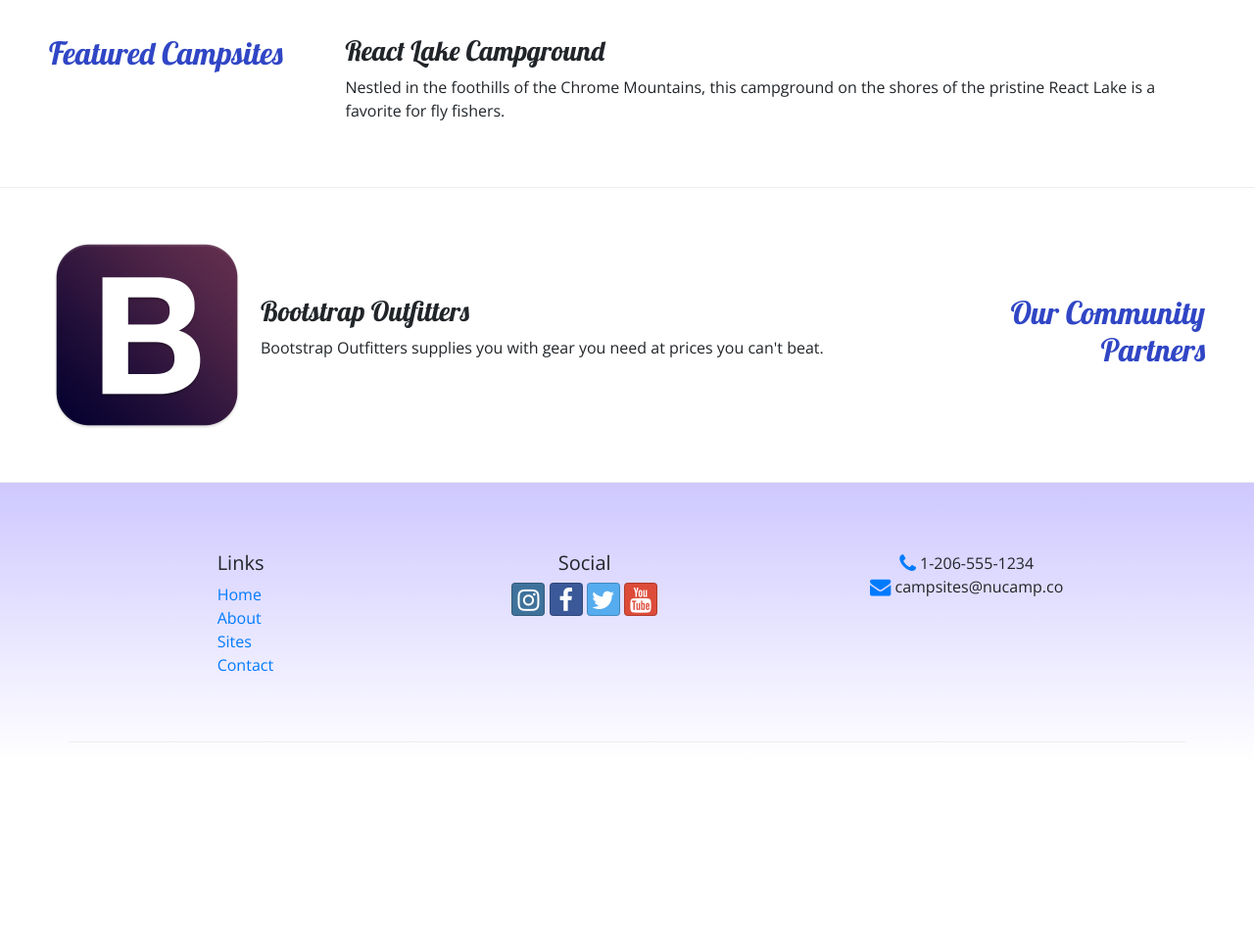
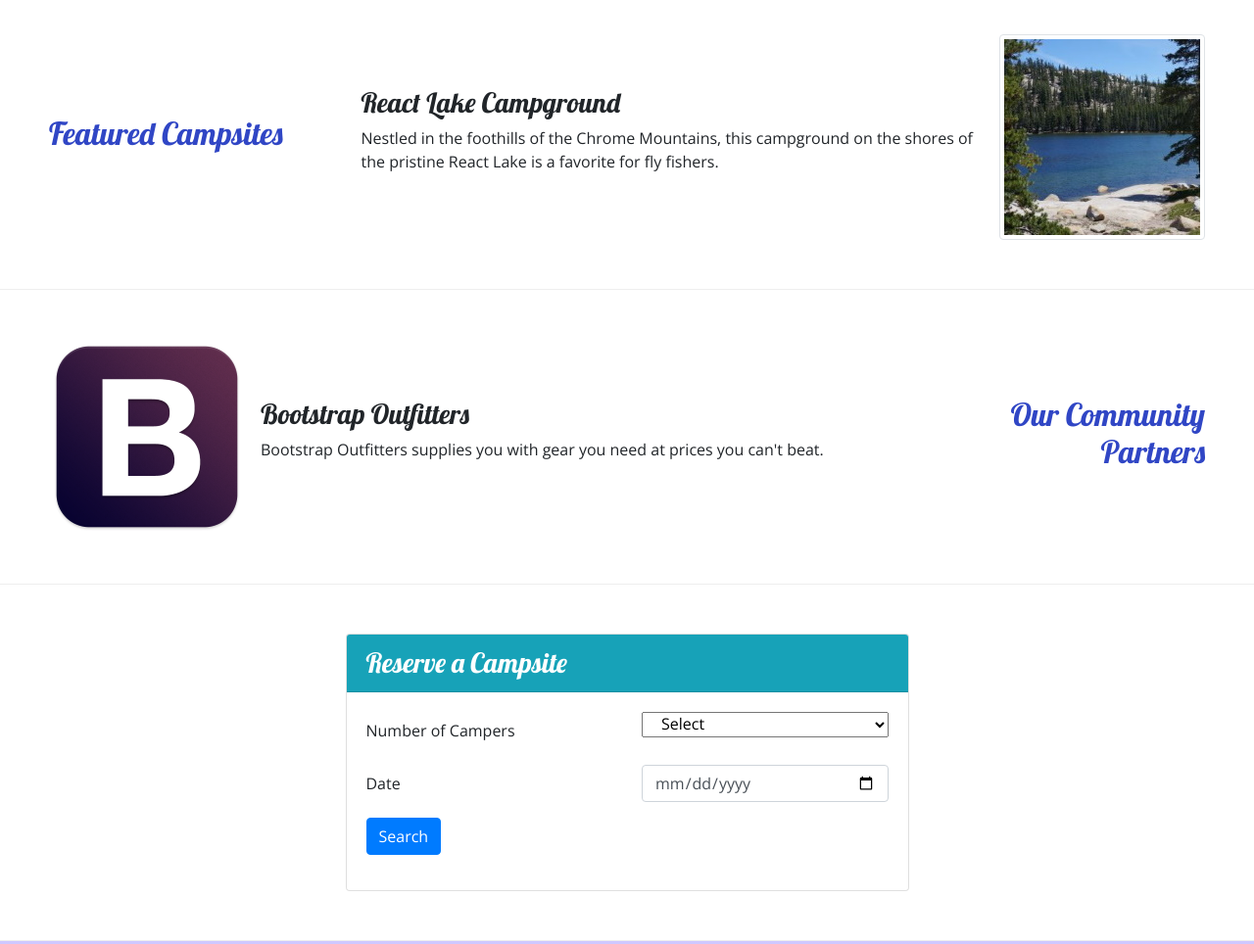
Before and after one commit to WebFullStack-IfyDiamond/NucampTestSite, a website: page index.html in a window 1280 px wide. Shown: the part 560-1524 px from the top of the page at 98% size. Before the commit the page ends 1338 px from the top, so only its background shows below. Drawn offline with nearby package versions, Linux system fonts and the light colour scheme.

Commit message:
add reserve form on home page

```diff
--- a/index.html
+++ b/index.html
@@ -26,6 +26,10 @@
                <div class="col">
                     <h1>NuCamp</h1>
                     <h2>a better way to camp</h2>
+               </div>
+               <!-- text-nowrap enable text not to be wrapped -->
+               <div class="col-md-4 col-xl-2 btn-lg text-nowrap">
+                   <a class="btn btn-info text-white " type="button" href="#reserveForm">Reserve Campsite</a>
                </div>
             </div>
         </div>
@@ -68,13 +72,17 @@
         </div>
 
         <div class="row row-content">
-            <div class="col-sm-4 col-md-3 ">
+            <div class="col-sm-4 col-md-3 align-self-center">
                 <h2>Featured Campsites</h2>
             </div>
-
             <div class="col">
-                <h3>React Lake Campground</h3>
-                <p class="d-none d-sm-block">Nestled in the foothills of the Chrome Mountains, this campground on the shores of the pristine React Lake is a favorite for fly fishers.</p>
+                <div class="media">
+                    <img class="img-thumbnail order-last"src="img/react-lake-thumb.jpg" alt="lake picture">
+                   <div class="media-body align-self-center ml-3">
+                    <h3>React Lake Campground</h3>
+                        <p class="d-none d-sm-block">Nestled in the foothills of the Chrome Mountains, this campground on the shores of the pristine React Lake is a favorite for fly fishers.</p>
+                   </div>
+                </div>
             </div>
         </div>
 
@@ -93,6 +101,46 @@
                 </div>
             </div>
         </div>
+
+        <div class="row row-content ">
+            <div class="col-sm-6 mx-auto">
+                <div class="card">
+                    <h3 class="card-header bg-info text-white">
+                        Reserve a Campsite
+                    </h3>
+                    <div class="card-body">
+                        <form action="" id="reserveForm">
+                            <div class="row form-group">
+                                <label for="numCampers" class="col-sm-6 col-form-label">Number of Campers</label>
+                                <div class="col">
+                                    <select class="col" name="numCampers" id="numCampers">
+                                        <option value="">Select</option>
+                                        <option value="">1</option>
+                                        <option value="">2</option>
+                                        <option value="">3</option>
+                                        <option value="">4</option>
+                                        <option value="">5</option>
+                                        <option value="">6</option>
+                                    </select>
+                                </div>
+                            </div>
+                            <div class="row form-group">
+                                <label class="col-sm-6 col-form-label" for="date">Date</label>
+                                <div class="col-sm-6">
+                                    <input class="form-control" type="date" name="date" id="date"placeholder="Date">
+                                </div>
+                            </div>
+                        </form>
+                        <div class="row form-group">
+                            <div class="col">
+                                <button class="btn btn-primary" type="submit">Search</button>
+                            </div>
+                        </div>
+                    </div>
+                </div>
+            </div>
+        </div>
+
    </div>
 
     <footer class="site-footer">
```
Also changed, not shown: aboutus.html (+0 -1 lines), contactus.html (+1 -1 lines).
